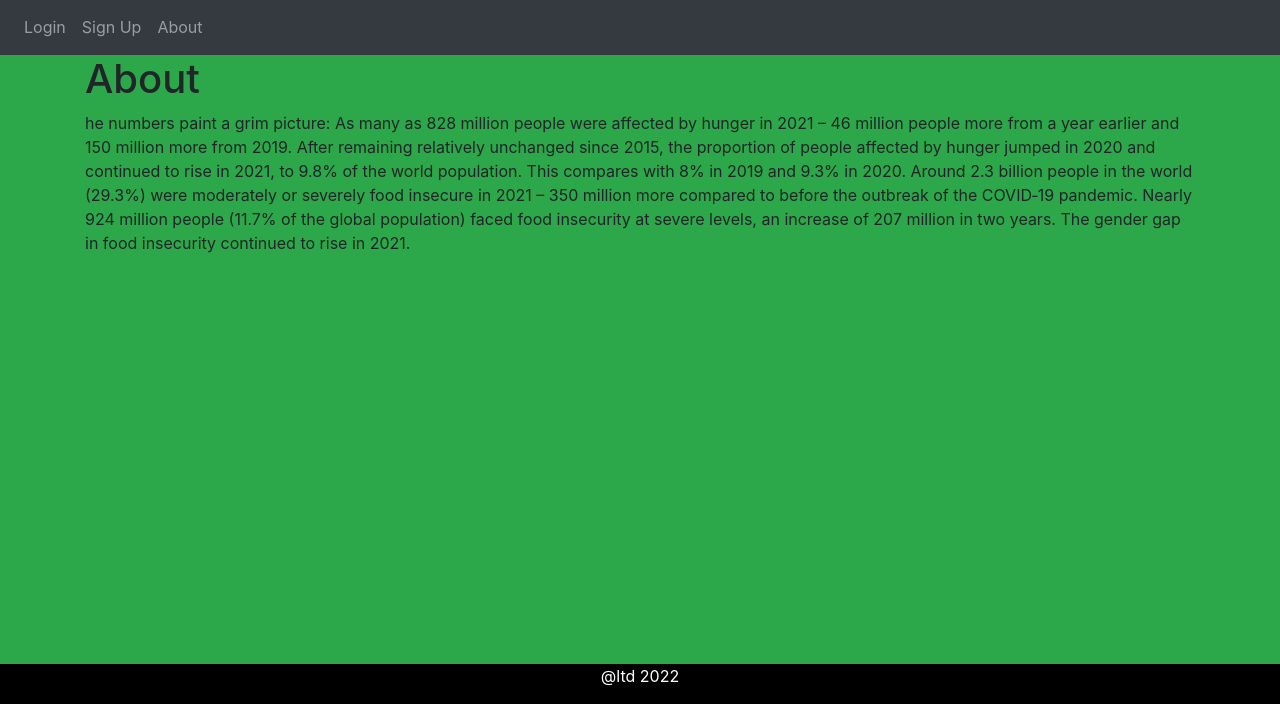
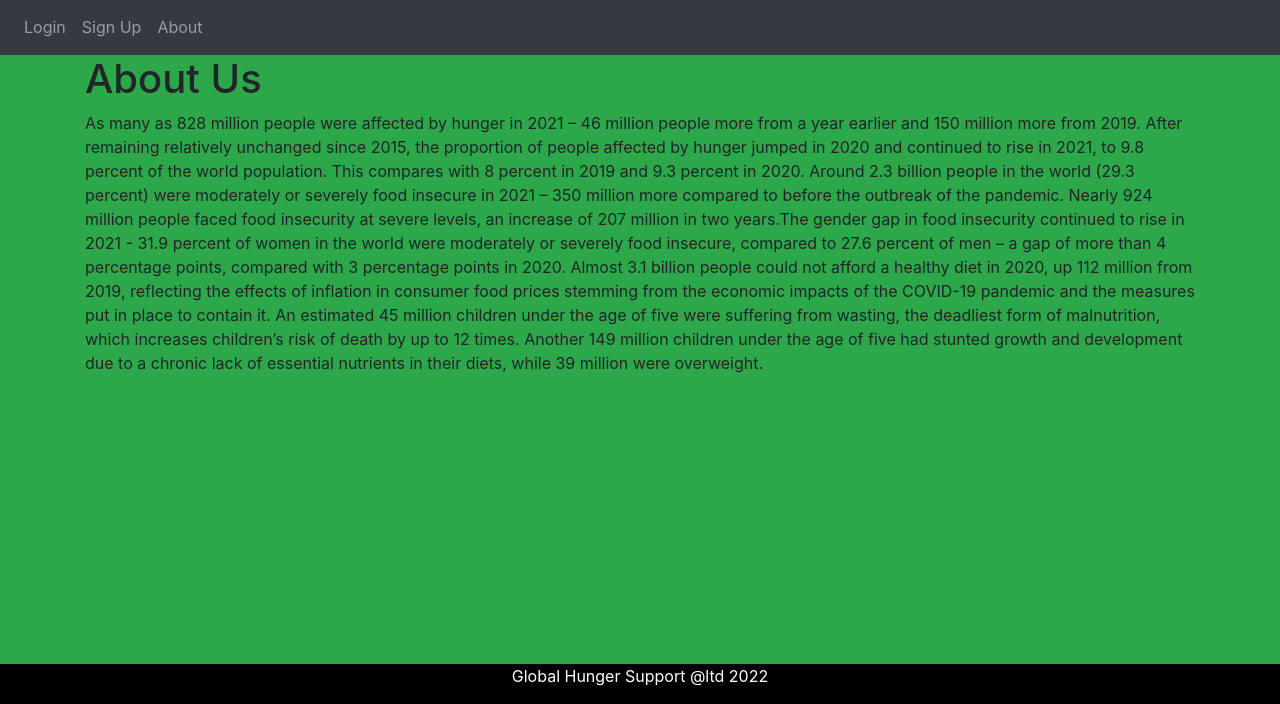
Before and after one commit to Darkx05/91906-Project, a Python web app: template website/templates/about.html in a window 1280 px wide; the page is wider, and only the part inside the window is pictured. Shown: the part 96-800 px from the top of that part. Run offline with Jinja, Linux system fonts and the light colour scheme; the template is opened without the code that fills it, so the values that code supplies are empty; some libraries are stand-ins or nearby versions.

Commit message:
updated about page but with few validation errors

```diff
--- a/website/templates/about.html
+++ b/website/templates/about.html
@@ -1,15 +1,17 @@
 <!DOCTYPE html>
-{%extends "base.html" %}{% block title %} Home {% endblock
-    %}
-
+{%extends "base.html" %}{% block title %} About{% endblock %}
 {% block content %}
-<h1 style="text-align:left;">About</h1>
-<p style="text-align:left;">he numbers paint a grim picture:
-
-  As many as 828 million people were affected by hunger in 2021 – 46 million people more from a year earlier and 150 million more from 2019.
-  After remaining relatively unchanged since 2015, the proportion of people affected by hunger jumped in 2020 and continued to rise in 2021, to 9.8% of the world population. This compares with 8% in 2019 and 9.3% in 2020.
-  Around 2.3 billion people in the world (29.3%) were moderately or severely food insecure in 2021 – 350 million more compared to before the outbreak of the COVID‑19 pandemic. Nearly 924 million people (11.7% of the global population) faced food insecurity at severe levels, an increase of 207 million in two years.
-  The gender gap in food insecurity continued to rise in 2021.</p>
+<html lang="en">
+  <body>
+    <h1 style="text-align:left;">About Us</h1>
+<p style="text-align:left;">As many as 828 million people were affected by hunger in 2021 – 46 million people more from a year earlier and 150 million more from 2019.
+  After remaining relatively unchanged since 2015, the proportion of people affected by hunger jumped in 2020 and continued to rise in 2021, to 9.8 percent of the world population. This compares with 8 percent in 2019 and 9.3 percent in 2020.
+  Around 2.3 billion people in the world (29.3 percent) were moderately or severely food insecure in 2021 – 350 million more compared to before the outbreak of the pandemic. Nearly 924 million people faced food insecurity at severe levels,
+  an increase of 207 million in two years.The gender gap in food insecurity continued to rise in 2021 - 31.9 percent of women in the world were moderately or severely food insecure, compared to 27.6 percent of men – a gap of more than 4 percentage points, compared with 3 percentage points in 2020.
+  Almost 3.1 billion people could not afford a healthy diet in 2020, up 112 million from 2019, reflecting the effects of inflation in consumer food prices stemming from the economic impacts of the COVID-19 pandemic and the measures put in place to contain it.
+  An estimated 45 million children under the age of five were suffering from wasting, the deadliest form of malnutrition, which increases children’s risk of death by up to 12 times. Another 149 million
+  children under the age of five had stunted growth and development due to a chronic lack of essential nutrients in their diets,
+  while 39 million were overweight.</p>
 <style>
     .footer {
       position: fixed;
@@ -23,6 +25,8 @@
     </style>
 
     <div class="footer">
-      <p>@ltd 2022</p>
+      <p> Global Hunger Support @ltd 2022</p>
     </div>
+  </body>
+</html>
 {% endblock %}
```
